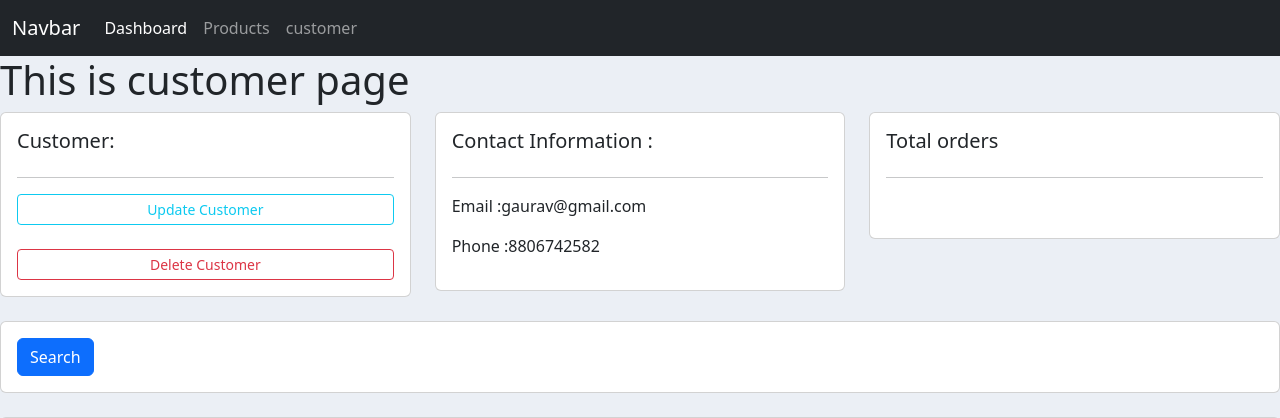
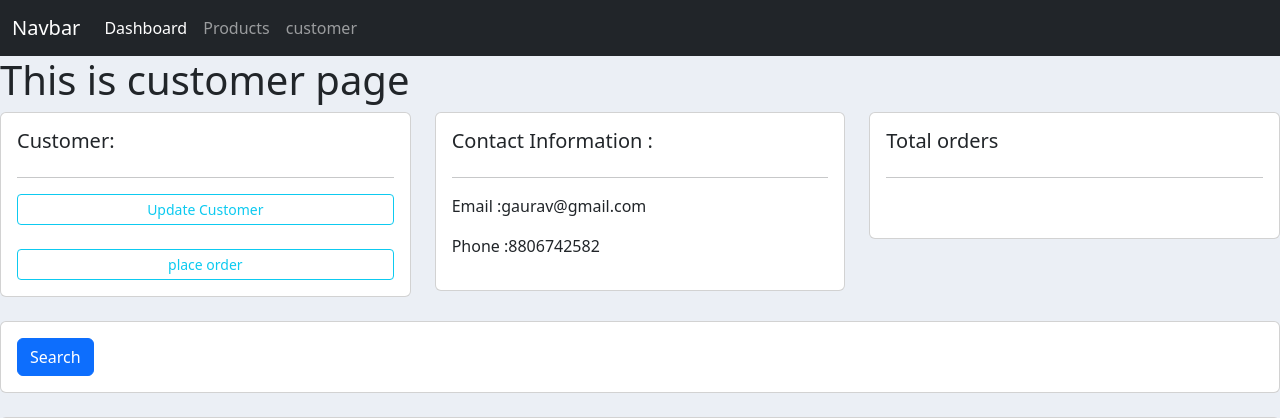
Before and after one commit to Pankajbadgujar1/CustomerManagementApp, a Django app: page /customer/1/ in a window 1280 px wide. Shown: the top 418 px of the page. Run offline with Django 5.2, Linux system fonts and the light colour scheme; data comes from the database, SQL or seed files in the repository; both versions use the stored data as it was after the commit.

Commit message:
done inline form

```diff
--- a/crm1/Accounts/templates/Accounts/customer.html
+++ b/crm1/Accounts/templates/Accounts/customer.html
@@ -12,7 +12,7 @@
             <hr>
             <a class="btn btn-outline-info btn-sm btn-block"href="">Update Customer</a>
             <br/>
-            <a class="btn  btn-outline-danger btn-sm btn-block"href="">Delete Customer</a>
+            <a class="btn  btn-outline-info btn-sm btn-block"href="{% url 'create_Order' customer.id %}">place order</a>
         </div>
     </div>
 
--- a/crm1/Accounts/templates/Accounts/dashboard.html
+++ b/crm1/Accounts/templates/Accounts/dashboard.html
@@ -34,7 +34,7 @@
        <hr>
       <div class="card card-body">
       {% comment %} <a href="{% url 'createOrder' %}" class="btn btn-primary btn-sm btn-block ">Create Order</a> {% endcomment %}
-      <a href="" class="btn btn-primary btn-sm btn-block ">Create Order</a>
+      {% comment %} <a href="" class="btn btn-primary btn-sm btn-block ">Create Order</a> {% endcomment %}
       <table class="table table-sm">
         <tr>
           <th>Product</th>
--- a/crm1/Accounts/templates/Accounts/order_form.html
+++ b/crm1/Accounts/templates/Accounts/order_form.html
@@ -5,7 +5,10 @@
 
 <form action="" method="post">
     {% csrf_token%}
+    {%for form in formset%}
+    {{formset.management_form}}
     {{form}}
+    {% endfor %}
     <input type="submit" name="submit">
 
 </form>
--- a/crm1/Accounts/urls.py
+++ b/crm1/Accounts/urls.py
@@ -25,7 +25,7 @@ urlpatterns = [
     path('', views.home, name="home"),
     path('customer/<str:pk>/', views.customer, name="customer"),
     path('products/', views.products , name= "products"),
-    path('create_order/', views.create_Order, name='reate_Order'),
+    path('create_order/<str:pkk>', views.create_Order, name='create_Order'),
     path('update_order/<str:pkk>', views.update_Order, name='update_order'),
     path('delete_order/<str:pkk>', views.delete_Order, name='delete_order'),
 
--- a/crm1/Accounts/views.py
+++ b/crm1/Accounts/views.py
@@ -1,18 +1,23 @@
+from django.forms import inlineformset_factory
 from django.shortcuts import render,redirect
 from django.http import HttpResponse
 from .models import *
 from .forms import OrderForm
 # Create your views here.
 #This is create order view
-def create_Order(request):
-    form = OrderForm()
+def create_Order(request, pkk):
+    OrderFormSet = inlineformset_factory(Customer, Order, fields= ('product','status'), extra=10)
+    customer = Customer.objects.get(id=pkk)
+    formset = OrderFormSet( queryset= Order.objects.none(),instance=customer)
+    #form = OrderForm(initial={'customer':customer})
     if request.method =="POST":
         #print('printiong post',request.POST)
-        form = OrderForm(request.POST)
-        if form.is_valid():
-            form.save()
+        #form = OrderForm(request.POST)
+        formset = OrderFormSet(request.POST, instance=customer)
+        if formset.is_valid():
+            formset.save()
             return redirect('/')
-    context = {'form':form}
+    context = {'formset':formset}
     return render(request,'Accounts/order_form.html' ,context )
 
 #update order view
```
Also changed, not shown: crm1/db.sqlite3.
